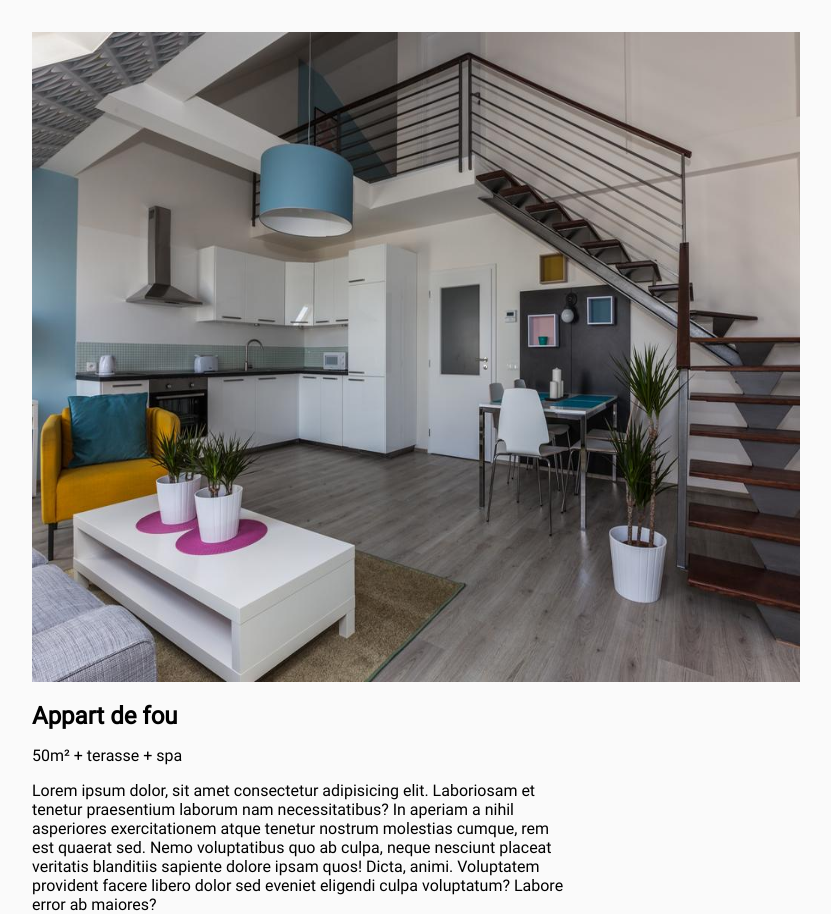
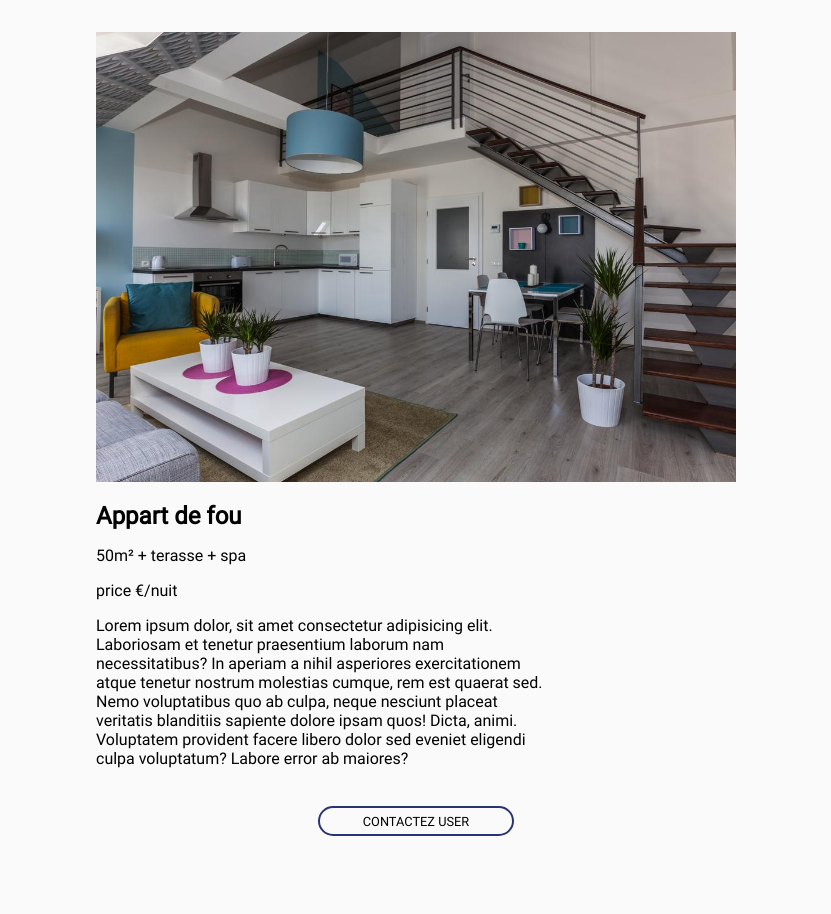
Before and after one commit to DubJeremy/Stuliday, a PHP site: page /fileproduct.php in a window 1280 px wide. Shown: the part 112-1026 px from the top of the page, without its empty margins (224-1055 px from the left). After the commit the page ends 948 px from the top, so only its background shows below. Run offline with PHP 8.4, Linux system fonts and the light colour scheme.

Commit message:
php form

```diff
--- a/assets/css/style.css
+++ b/assets/css/style.css
@@ -291,19 +291,42 @@ form #check input {
 }
 
 #productsheet {
-  width: 60%;
+  width: 50%;
   margin: 2em;
   margin-left: auto;
   margin-right: auto;
 }
 #productsheet img {
   width: 100%;
-  height: 650px;
+  height: 450px;
   margin-bottom: 1em;
 }
 #productsheet p {
   width: 70%;
   margin-top: 1em;
+}
+#productsheet > a {
+  text-transform: uppercase;
+  width: 15em;
+  background-color: transparent;
+  border: 2px solid #293475;
+  color: black;
+  height: 2em;
+  border-radius: 25px;
+  font-family: "roboto";
+  font-size: 0.8em;
+  margin-top: 3em;
+  display: flex;
+  justify-content: center;
+  align-items: center;
+  flex-direction: row;
+  margin-left: auto;
+  margin-right: auto;
+}
+#productsheet > a:hover {
+  background-color: #b27cc4;
+  color: white;
+  cursor: pointer;
 }
 
 #profil {
--- a/assets/scss/_section.scss
+++ b/assets/scss/_section.scss
@@ -213,7 +213,7 @@ form
 // ----------------------------------------
 #productsheet
 {
-    width: 60%;
+    width: 50%;
     margin: 2em;
     margin-left: auto;
     margin-right: auto;
@@ -221,13 +221,36 @@ form
     img
     {
         width: 100%;
-        height: 650px;
+        height: 450px;
         margin-bottom: 1em;
     }
     p
     {
         width: 70%;
         margin-top: 1em;
+    }
+    >a
+    {
+        text-transform: uppercase;
+        width: 15em;
+        background-color: transparent;
+        border: 2px solid $blue;
+        color: black;
+        height: 2em;
+        border-radius: 25px;
+        font-family: "roboto";
+        font-size: 0.8em;
+        margin-top: 3em;
+        @include flex;
+        margin-left: auto;
+        margin-right: auto;
+
+        &:hover
+        {
+            background-color: $pink;
+            color: white;
+            cursor: pointer;
+        }
     }
 }
 // ----------------------------------------
--- a/fileproduct.php
+++ b/fileproduct.php
@@ -7,9 +7,13 @@
                     50m² + terasse + spa
                 </p>
                 <p>
+                    price €/nuit
+                </p>
+                <p>
                     Lorem ipsum dolor, sit amet consectetur adipisicing elit. Laboriosam et tenetur praesentium laborum nam necessitatibus? In aperiam a nihil asperiores exercitationem atque tenetur nostrum molestias cumque, rem est quaerat sed.
                     Nemo voluptatibus quo ab culpa, neque nesciunt placeat veritatis blanditiis sapiente dolore ipsam quos! Dicta, animi. Voluptatem provident facere libero dolor sed eveniet eligendi culpa voluptatum? Labore error ab maiores?
                 </p>
+                <a href="">Contactez user</a>
 
 
             </section>
```
Also changed, not shown: login.php (+39 -0 lines), signin.php (+52 -1 lines), 1 other file.
